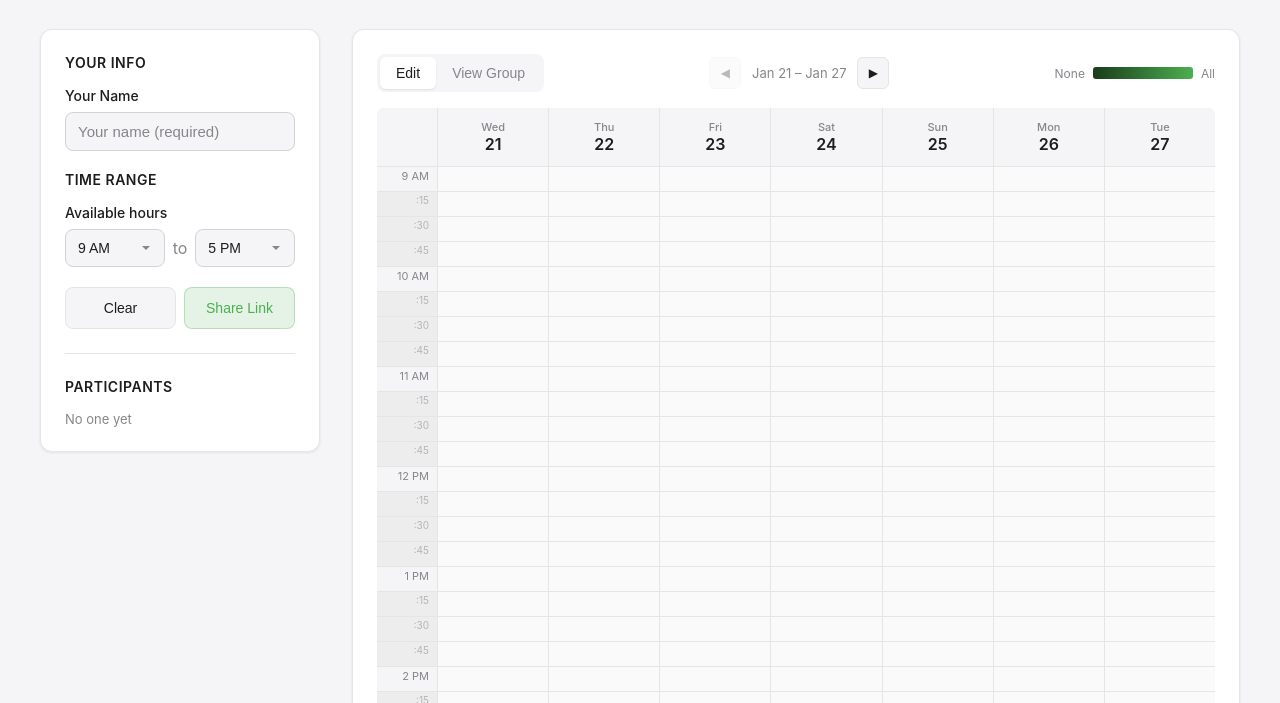
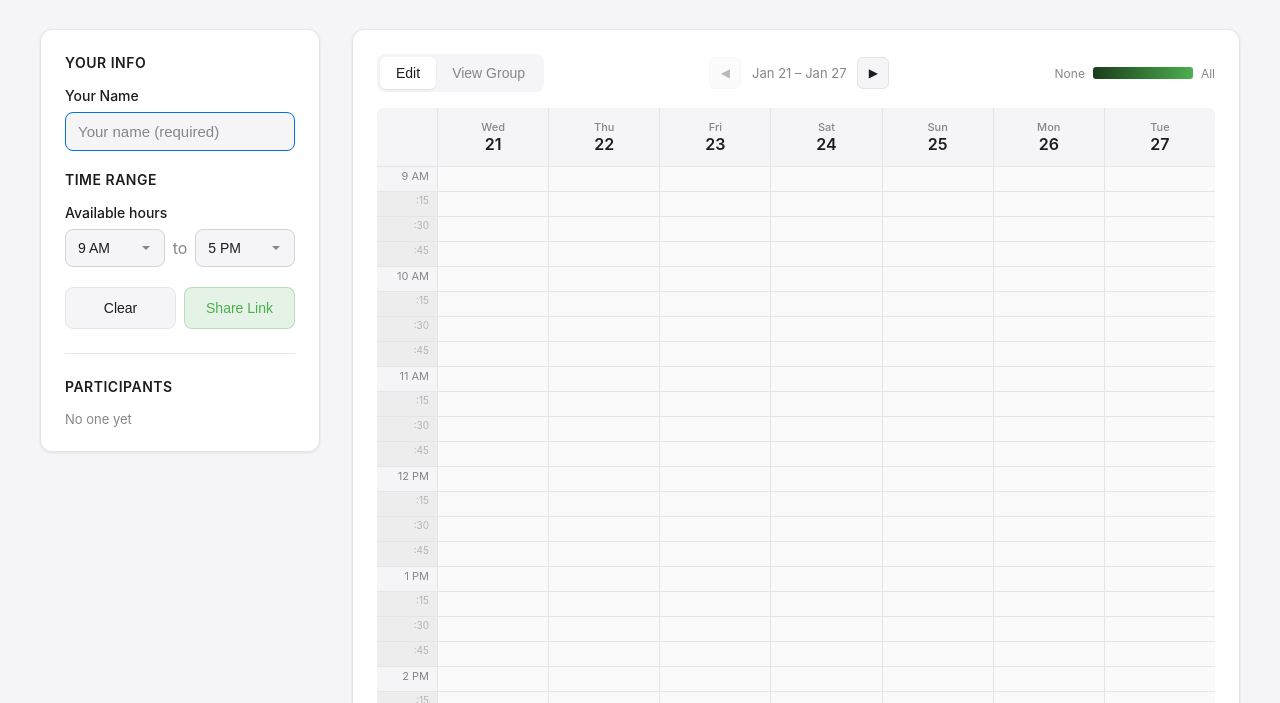
Before and after one commit to agentivo/overlap, a plain HTML site: page index.html in a window 1280 px wide. Both pictures are taken after a click on the button "Share Link". Shown: the part 97-800 px from the top of the page. Drawn offline with Linux system fonts and the light colour scheme.

Commit message:
Require name only when sharing link

```diff
--- a/index.html
+++ b/index.html
@@ -178,6 +178,17 @@
     .form-group input:focus {
       outline: none;
       border-color: #0071e3;
+    }
+
+    .form-group input.shake {
+      animation: shake 0.5s ease-in-out;
+      border-color: #ef4444;
+    }
+
+    @keyframes shake {
+      0%, 100% { transform: translateX(0); }
+      20%, 60% { transform: translateX(-4px); }
+      40%, 80% { transform: translateX(4px); }
     }
 
     .form-group input::placeholder {
@@ -1590,6 +1601,19 @@
 
     function copyLink() {
       const btn = document.getElementById('copyBtn');
+      const nameInput = document.getElementById('userName');
+      const name = nameInput.value.trim();
+
+      if (!name) {
+        nameInput.focus();
+        nameInput.classList.add('shake');
+        setTimeout(() => nameInput.classList.remove('shake'), 500);
+        return;
+      }
+
+      // Save before copying
+      autoSave();
+
       navigator.clipboard.writeText(window.location.href).then(() => {
         btn.textContent = 'Copied!';
         btn.classList.add('copied');
```
